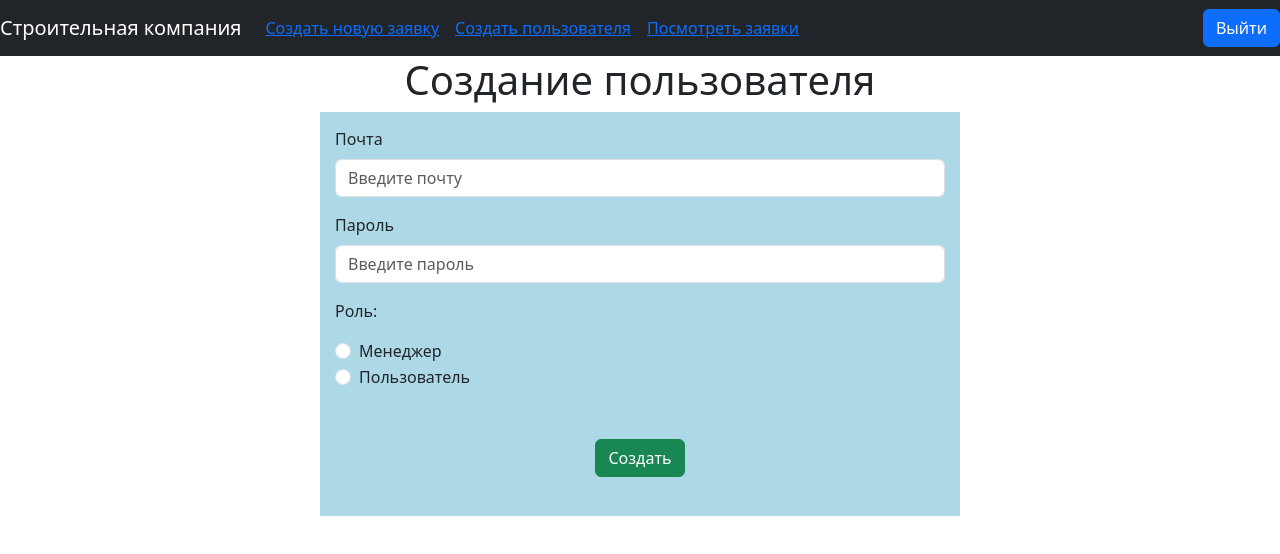
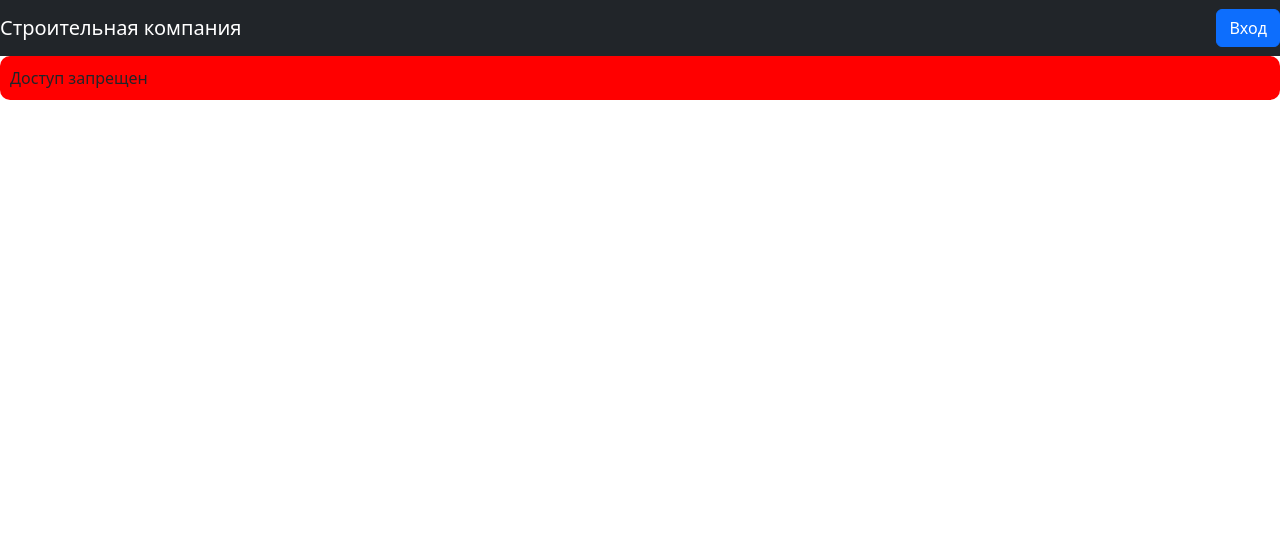
Before and after one commit to James-ssss/react-frontend, a React (Create React App) app: page /CreateUser in a window 1280 px wide. Shown: the top 554 px of the page. Built offline with nearby package versions, Linux system fonts and the light colour scheme.

Commit message:
Ядерная жесть

```diff
--- a/package.json
+++ b/package.json
@@ -7,6 +7,7 @@
     "@testing-library/react": "^13.4.0",
     "@testing-library/user-event": "^13.5.0",
     "bootstrap": "^5.3.2",
+    "cors-anywhere": "^0.4.4",
     "react": "^18.2.0",
     "react-bootstrap": "^2.9.1",
     "react-dom": "^18.2.0",
--- a/src/Components/CreateTask.js
+++ b/src/Components/CreateTask.js
@@ -1,9 +1,25 @@
-import React, { useState } from "react";
+import React, { useState, useEffect } from "react";
 import { Button, Form, Stack, Col, Row } from "react-bootstrap";
+import { Redirect, useNavigate } from "react-router-dom";
 
 
 
 const CreateTask = () => {
+
+  const GetMaterials = async () => {
+    try{
+      const response = await fetch("http://127.0.0.1:8080/material/all", {
+        method: "GET",
+      });
+      console.log(response.json());
+    }
+    catch{
+
+    }
+  }
+
+  const navigate = useNavigate();
+
   const [forms, setForms] = useState([
     {
       resource: "",
@@ -14,6 +30,8 @@ const CreateTask = () => {
   const [comment, setComment] = useState("");
 
   const [address, setAddress] = useState("");
+
+  GetMaterials();
 
   const handleInputChange = (index, fieldName, value) => {
     const updatedForms = [...forms];
@@ -47,8 +65,10 @@ const CreateTask = () => {
     if (flag){
       const bodyData = {
         forms: forms,
+        user_id: 1,
+        address_id: 1,
         comment: comment,
-        address, address,
+        address: address,
       };
       console.log(bodyData);
       try {
@@ -65,7 +85,8 @@ const CreateTask = () => {
         } else {
           console.error("Ошибка при создании заявки");
         }
-      } catch (error) {
+      }
+      catch (error) {
         console.error("Произошла ошибка", error);
       }
     }
@@ -77,6 +98,16 @@ const CreateTask = () => {
     const updatedForms = forms.filter((_, i) => i !== index);
     setForms(updatedForms);
   };
+
+  if (localStorage.getItem('jwt') === null) return (
+    <>
+      <div style={{
+                backgroundColor: "red",
+                padding: "10px",
+                borderRadius: "10px",
+              }}>Доступ запрещен</div>
+    </>
+  )
 
   return (
     <>
--- a/src/Components/CreateUser.js
+++ b/src/Components/CreateUser.js
@@ -1,7 +1,11 @@
-import React, { useState } from "react";
+import React, { useState, useEffect } from "react";
 import { Button, Form } from "react-bootstrap";
+import { useNavigate } from "react-router-dom";
 
 export default function CreateUser() {
+
+  const navigate = useNavigate();
+
     const [email, setEmail] = useState("");
 
     const [pass, setPass] = useState("");
@@ -56,6 +60,15 @@ export default function CreateUser() {
       else alert("Почта, роль или пароль пусты");;
     };
 
+  if (localStorage.getItem('jwt') === null) return (
+    <>
+      <div style={{
+                backgroundColor: "red",
+                padding: "10px",
+                borderRadius: "10px",
+              }}>Доступ запрещен</div>
+    </>
+  )
   return (
     <>
       <div style={{ display: "flex", justifyContent: "center" }}>
--- a/src/Components/Login.js
+++ b/src/Components/Login.js
@@ -1,8 +1,23 @@
-import React, { useState } from "react";
-import { Link } from "react-router-dom";
+import React, { useState, useEffect } from "react";
+import { Link, redirect, useNavigate } from "react-router-dom";
 import { Button, Form } from "react-bootstrap";
 
 export default function Login() {
+
+  const navigate = useNavigate();
+
+  useEffect(() => {
+     {
+      if (localStorage.getItem('jwt') != null){
+        console.log('123');
+        window.location.reload();
+        navigate("/CreateTask");
+        return;
+      }
+
+    }
+  }, [navigate]);
+
   const [email, setEmail] = useState("");
 
   const [pass, setPass] = useState("");
@@ -15,12 +30,44 @@ export default function Login() {
     setPass(value);
   };
 
-  const handleSubmit = (event) => {
+  const handleSubmit =  async (event) => {
     event.preventDefault();
     if (email && pass !== ""){
-      return;
+      const bodyData = {
+        email: email,
+        password: pass
+      };
+      console.log(bodyData);
+      if (email === '123@mail.ru' && pass === '123'){
+        localStorage.setItem('jwt', 'someToken')
+        window.location.reload();
+      }
+      else alert("Неправильные email или пароль")
+      /*
+      try {
+        const response = await fetch("http://127.0.0.1:5000/check", {
+          method: "POST",
+          headers: {
+            "Content-Type": "application/json",
+        },
+          body: JSON.stringify(bodyData),
+        });
+
+        if (response.ok) {
+          var jwt = JSON.parse(response).token;
+          localStorage.setItem('jwt', jwt);
+          return redirect('/auth')
+        }
+        else {
+          alert("Неправильный логин или пароль");
+        }
+      }
+      catch (error) {
+        console.error("Произошла ошибка", error);
+      }
+      */
     }
-    else alert("Почта или пароль пусты");;
+    else alert("Почта или пароль пусты");
   };
 
   return (
--- a/src/Components/Navibar.js
+++ b/src/Components/Navibar.js
@@ -3,6 +3,23 @@ import {Navbar, Nav, Button, NavLink} from 'react-bootstrap';
 import {Link} from 'react-router-dom';
 
 export default function NaviBar(){
+    if (localStorage.getItem('jwt') === null){
+        return (
+            <>
+                <Navbar collapseOnSelect expand="lg" bg="dark" variant="dark">
+                    <Navbar.Brand>Строительная компания</Navbar.Brand>
+                    <Navbar.Toggle aria-controls="responsive-navbar-nav"></Navbar.Toggle>
+                    <Navbar.Collapse id="responsive-navbar-nav">
+                        <Nav className="me-auto">
+
+                        </Nav>
+                        <Button variant="primary" href='/Login'>Вход</Button>
+                    </Navbar.Collapse>
+                </Navbar>
+            </>
+        );
+    }
+    else {
         return (
             <>
                 <Navbar collapseOnSelect expand="lg" bg="dark" variant="dark">
@@ -11,15 +28,19 @@ export default function NaviBar(){
                     <Navbar.Collapse id="responsive-navbar-nav">
                         <Nav className="me-auto">
                             <NavLink ><Link to="/CreateTask">Создать новую заявку</Link></NavLink>
-                        <NavLink ><Link to="/CreateUser">Создать пользователя</Link></NavLink>
                             <NavLink ><Link to="/Tasks">Посмотреть заявки</Link></NavLink>
                         </Nav>
                         <Nav>
-                        <Button variant="primary">Выйти</Button>
+                            <Button variant="primary" onClick={() => {
+                                localStorage.removeItem('jwt');
+                                window.location.reload();
+                            }}>Выйти</Button>
                         </Nav>
                     </Navbar.Collapse>
                 </Navbar>
             </>
         );
+    }
+
 
 }
--- a/src/Components/Tasks.js
+++ b/src/Components/Tasks.js
@@ -1,9 +1,13 @@
 import React, { useState, useEffect } from "react";
 import { Button, Collapse } from "react-bootstrap";
+import { useNavigate } from "react-router-dom";
 
 export default function Tasks() {
   const [open, setOpen] = useState(false);
   const [tasks, setTasks] = useState([]);
+
+  const navigate = useNavigate();
+
 
   useEffect(() => {
     const fetchTasks = async () => {
@@ -26,6 +30,16 @@ export default function Tasks() {
 
     fetchTasks();
   }, []);
+
+  if (localStorage.getItem('jwt') === null) return (
+    <>
+      <div style={{
+                backgroundColor: "red",
+                padding: "10px",
+                borderRadius: "10px",
+              }}>Доступ запрещен</div>
+    </>
+  )
 
   return (
     <>
```
Also changed, not shown: 1 other file (tests, documents, lock files or other folders). Lines whose indentation alone changed are shown as unchanged.
